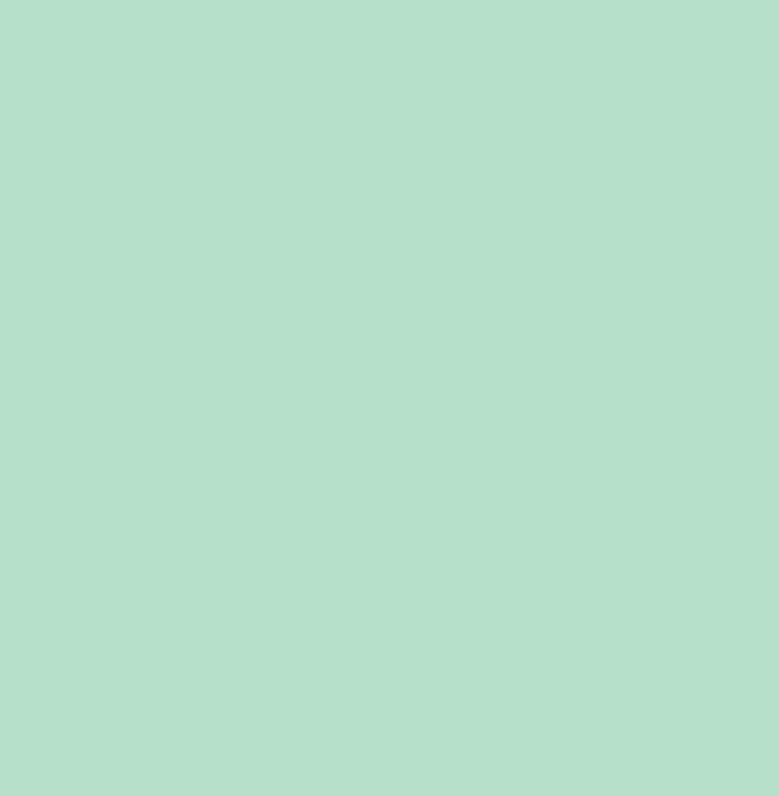
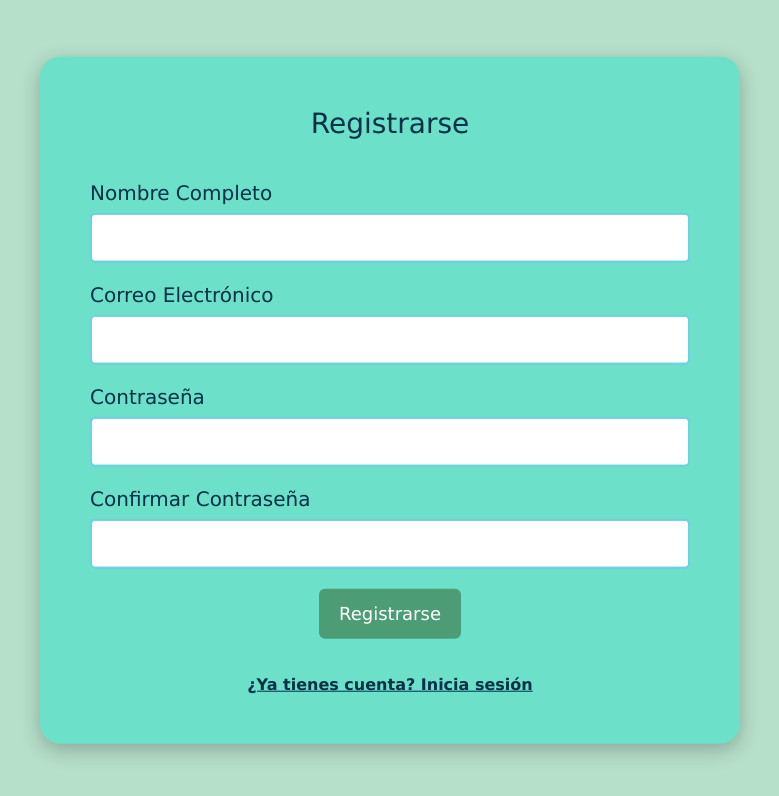
Before and after one commit to Josel02/miss-notes-react-dsw, a React (Create React App) app: page /register in a window 1280 px wide. Before the commit this address had no page. Shown: the top 796 px of the page, without its empty margins (250-1029 px from the left). Built offline with nearby package versions, Linux system fonts and the light colour scheme.

Commit message:
Agregar página de registro y estilos relacionados

```diff
--- a/src/App.js
+++ b/src/App.js
@@ -4,6 +4,7 @@ import { BrowserRouter as Router, Route, Routes } from 'react-router-dom';
 import HomePage from './views/HomePage';
 import NotePage from './views/NoteListPage';
 import LoginPage from './views/LoginPage';
+import RegisterPage from './views/RegisterPage';
 
 function App() {
   return (
@@ -12,6 +13,7 @@ function App() {
         <Route path="/" element={<HomePage />} />
         <Route path="/notes" element={<NotePage />} />
         <Route path="/login" element={<LoginPage />} />
+        <Route path="/register" element={<RegisterPage />} />
       </Routes>
     </Router>
   );
--- a/src/styles/LoginRegister.css
+++ b/src/styles/LoginRegister.css
@@ -74,3 +74,8 @@ body {
     color: #4C9D76; /* Cambia el color al pasar el mouse para indicar interactividad */
     cursor: pointer; /* Cambia el cursor a una mano para indicar que es clickeable */
 }
+
+.password-error {
+    color: #ff0000; /* Rojo para errores */
+    margin-top: 5px;
+}
--- /dev/null
+++ b/src/views/RegisterPage.js
@@ -0,0 +1,55 @@
+// RegisterPage.js
+import React, { useState } from 'react';
+import { useNavigate, Link } from 'react-router-dom';
+import '../styles/LoginRegister.css';
+
+const RegisterPage = () => {
+    const [name, setName] = useState('');
+    const [email, setEmail] = useState('');
+    const [password, setPassword] = useState('');
+    const [confirmPassword, setConfirmPassword] = useState('');
+    const [passwordError, setPasswordError] = useState('');
+    const navigate = useNavigate();
+
+    const handleRegister = async (e) => {
+        e.preventDefault();
+        if (password !== confirmPassword) {
+            setPasswordError('Las contraseñas no coinciden');
+            return;
+        }
+        // Lógica para manejar el registro (ej: llamada a API)
+        // Si el registro es exitoso, puedes redirigir al usuario:
+        // navigate('/login');
+    };
+
+    return (
+        <div className="login-container">
+            <h2 className="login-title">Registrarse</h2>
+            <form onSubmit={handleRegister}>
+                <div className="mb-3">
+                    <label htmlFor="name" className="form-label">Nombre Completo</label>
+                    <input type="text" className="form-control" id="name" value={name} onChange={(e) => setName(e.target.value)} required />
+                </div>
+                <div className="mb-3">
+                    <label htmlFor="email" className="form-label">Correo Electrónico</label>
+                    <input type="email" className="form-control" id="email" value={email} onChange={(e) => setEmail(e.target.value)} required />
+                </div>
+                <div className="mb-3">
+                    <label htmlFor="password" className="form-label">Contraseña</label>
+                    <input type="password" className="form-control" id="password" value={password} onChange={(e) => setPassword(e.target.value)} required />
+                </div>
+                <div className="mb-3">
+                    <label htmlFor="confirmPassword" className="form-label">Confirmar Contraseña</label>
+                    <input type="password" className="form-control" id="confirmPassword" value={confirmPassword} onChange={(e) => setConfirmPassword(e.target.value)} required />
+                    {passwordError && <div className="password-error">{passwordError}</div>}
+                </div>
+                <button type="submit" className="btn btn-primary">Registrarse</button>
+                <div className="mt-3 text-center">
+                    <Link to="/login" className="text-decoration-underline">¿Ya tienes cuenta? Inicia sesión</Link>
+                </div>
+            </form>
+        </div>
+    );
+};
+
+export default RegisterPage;
```
